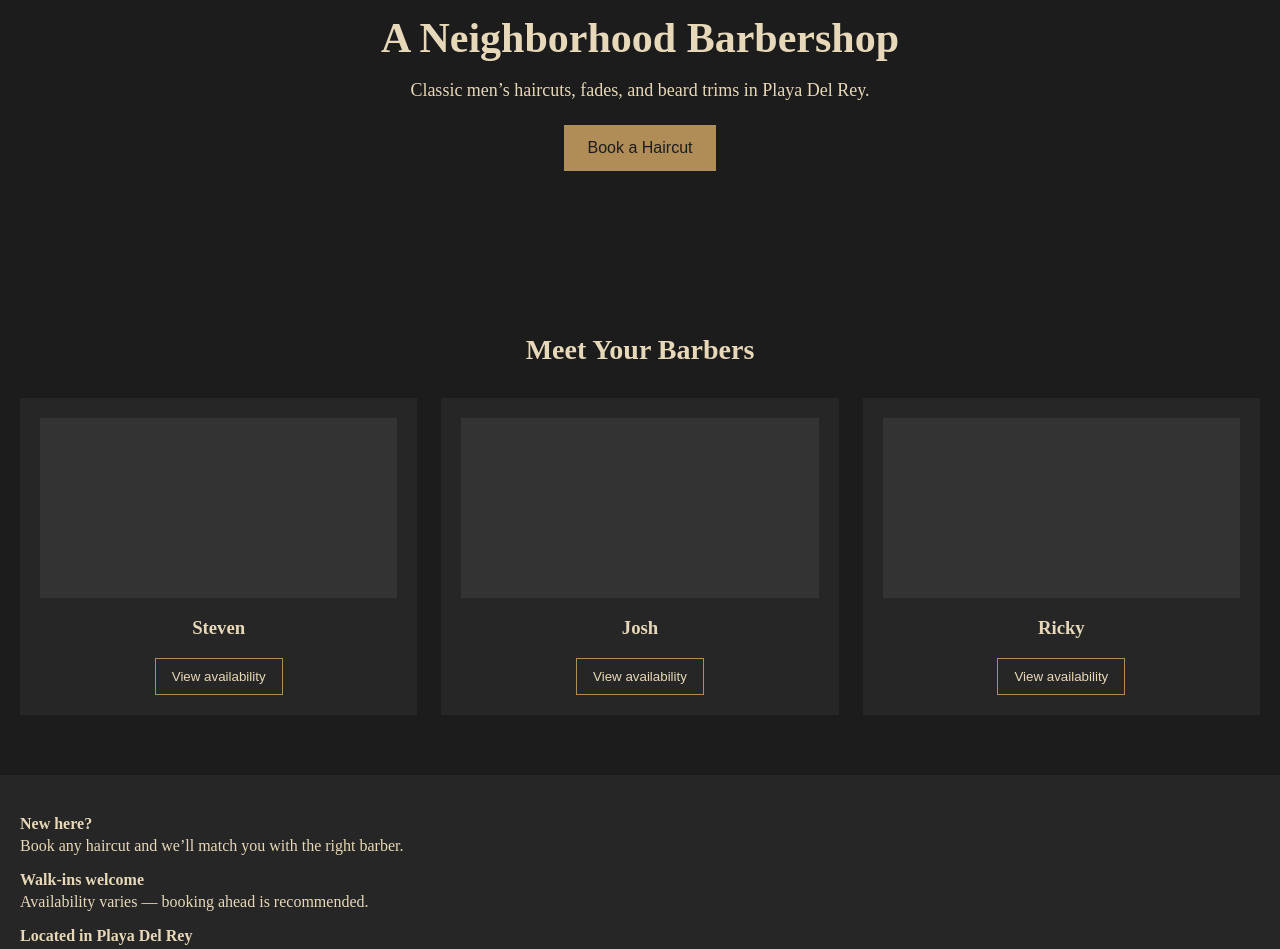
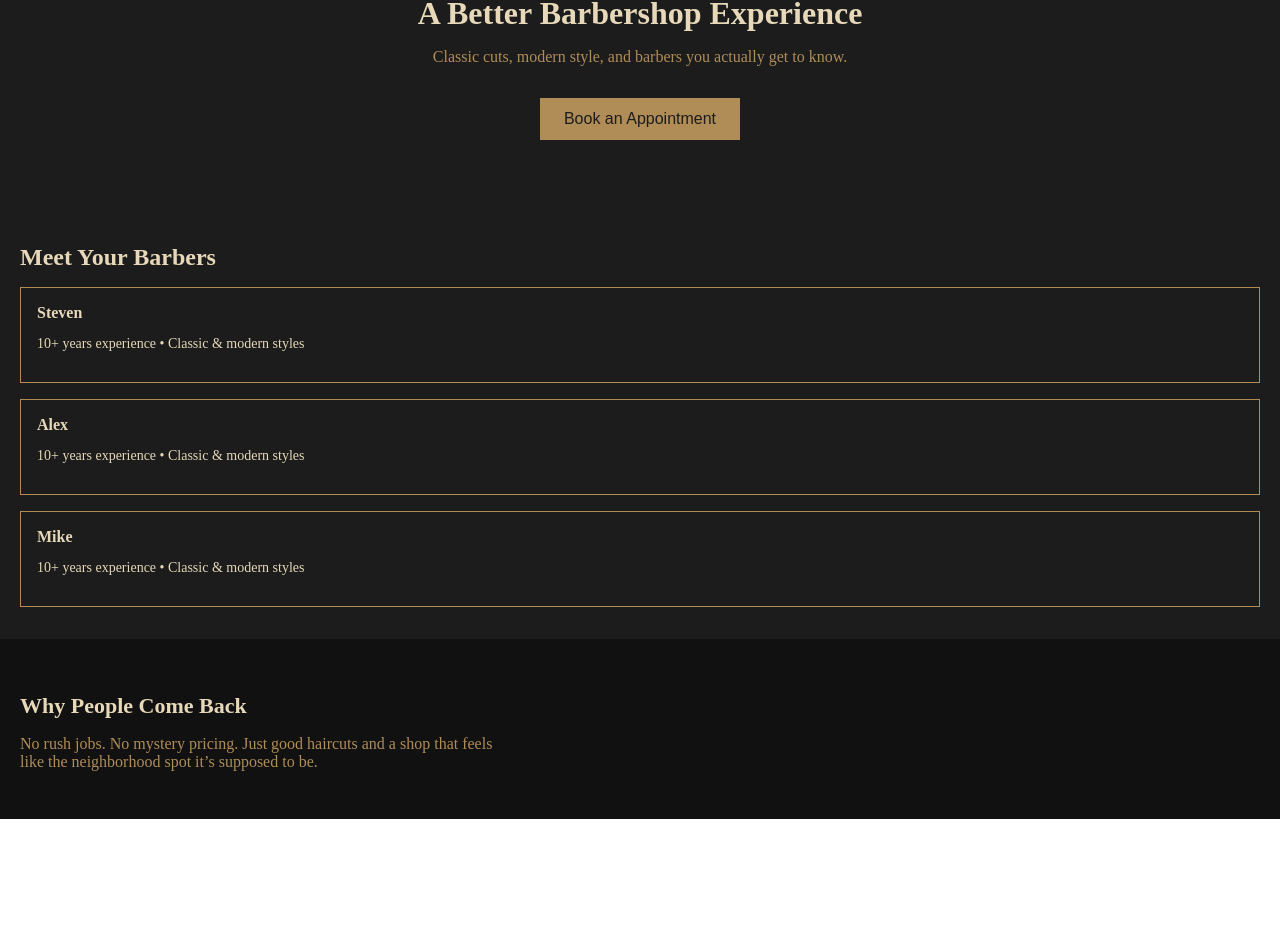
Before and after one commit to jakembonner-dot/neighborhood-barber-demo, a Next.js app: page / in a window 1280 px wide. Shown: the part 158-1107 px from the top of the page. After the commit the page ends 977 px from the top, so only its background shows below. Built offline with nearby package versions, Linux system fonts and the light colour scheme.

Commit message:
Update page.jsx

```diff
--- a/app/page.jsx
+++ b/app/page.jsx
@@ -1,163 +1,98 @@
 'use client';
 
-import { motion } from "framer-motion";
-import { Menu } from "lucide-react";
+import { motion } from 'framer-motion';
+import { Menu } from 'lucide-react';
 
 export default function HomePage() {
   return (
-    <div style={{ backgroundColor: "#1C1C1C", color: "#E6D8B8", minHeight: "100vh" }}>
+    <div style={{ backgroundColor: '#1C1C1C', color: '#E6D8B8', minHeight: '100vh' }}>
       {/* Header */}
-      <header style={styles.header}>
-        <div style={styles.logo}>Neighborhood Barber Shop Co.</div>
+      <header
+        style={{
+          display: 'flex',
+          justifyContent: 'space-between',
+          alignItems: 'center',
+          padding: '16px 20px',
+          borderBottom: '1px solid #B08D57'
+        }}
+      >
+        <h1 style={{ fontSize: '18px', letterSpacing: '1px' }}>
+          Neighborhood Barber Shop Co.
+        </h1>
         <Menu color="#E6D8B8" />
       </header>
 
       {/* Hero */}
-      <section style={styles.hero}>
-        <h1 style={styles.heroTitle}>A Neighborhood Barbershop</h1>
-        <p style={styles.heroSubtitle}>
-          Classic men’s haircuts, fades, and beard trims in Playa Del Rey.
+      <motion.section
+        initial={{ opacity: 0, y: 20 }}
+        animate={{ opacity: 1, y: 0 }}
+        transition={{ duration: 0.6 }}
+        style={{
+          padding: '48px 20px',
+          textAlign: 'center'
+        }}
+      >
+        <h2 style={{ fontSize: '32px', marginBottom: '16px' }}>
+          A Better Barbershop Experience
+        </h2>
+        <p style={{ maxWidth: '420px', margin: '0 auto', color: '#B08D57' }}>
+          Classic cuts, modern style, and barbers you actually get to know.
         </p>
-        <button style={styles.primaryButton}>Book a Haircut</button>
-      </section>
+
+        <button
+          style={{
+            marginTop: '32px',
+            padding: '12px 24px',
+            backgroundColor: '#B08D57',
+            border: 'none',
+            color: '#1C1C1C',
+            fontSize: '16px',
+            cursor: 'pointer'
+          }}
+        >
+          Book an Appointment
+        </button>
+      </motion.section>
 
       {/* Meet Your Barbers */}
-      <section style={styles.section}>
-        <h2 style={styles.sectionTitle}>Meet Your Barbers</h2>
+      <section style={{ padding: '32px 20px' }}>
+        <h3 style={{ fontSize: '24px', marginBottom: '16px' }}>
+          Meet Your Barbers
+        </h3>
 
-        <div style={styles.barberGrid}>
-          <BarberCard name="Steven" />
-          <BarberCard name="Josh" />
-          <BarberCard name="Ricky" />
+        <div style={{ display: 'grid', gap: '16px' }}>
+          {['Steven', 'Alex', 'Mike'].map((name) => (
+            <div
+              key={name}
+              style={{
+                border: '1px solid #B08D57',
+                padding: '16px'
+              }}
+            >
+              <strong>{name}</strong>
+              <p style={{ fontSize: '14px', color: '#E6D8B8' }}>
+                10+ years experience • Classic & modern styles
+              </p>
+            </div>
+          ))}
         </div>
       </section>
 
       {/* Info Section */}
-      <section style={styles.infoSection}>
-        <InfoRow
-          title="New here?"
-          desc="Book any haircut and we’ll match you with the right barber."
-        />
-        <InfoRow
-          title="Walk-ins welcome"
-          desc="Availability varies — booking ahead is recommended."
-        />
-        <InfoRow
-          title="Located in Playa Del Rey"
-          desc="219 Culver Blvd · Easy street parking nearby."
-        />
+      <section
+        style={{
+          padding: '32px 20px',
+          backgroundColor: '#111'
+        }}
+      >
+        <h3 style={{ fontSize: '22px', marginBottom: '12px' }}>
+          Why People Come Back
+        </h3>
+        <p style={{ color: '#B08D57', maxWidth: '480px' }}>
+          No rush jobs. No mystery pricing. Just good haircuts and a shop that feels
+          like the neighborhood spot it’s supposed to be.
+        </p>
       </section>
-
-      {/* Footer */}
-      <footer style={styles.footer}>
-        <p>Neighborhood Barber Shop Co.</p>
-        <p>219 Culver Blvd · Playa Del Rey, CA</p>
-      </footer>
     </div>
   );
 }
-
-/* Components */
-
-function BarberCard({ name }) {
-  return (
-    <motion.div
-      whileHover={{ scale: 1.03 }}
-      style={styles.barberCard}
-    >
-      <div style={styles.barberPhoto} />
-      <h3>{name}</h3>
-      <button style={styles.secondaryButton}>View availability</button>
-    </motion.div>
-  );
-}
-
-function InfoRow({ title, desc }) {
-  return (
-    <div style={styles.infoRow}>
-      <strong>{title}</strong>
-      <span>{desc}</span>
-    </div>
-  );
-}
-
-/* Styles */
-
-const styles = {
-  header: {
-    display: "flex",
-    justifyContent: "space-between",
-    padding: "16px 20px",
-    borderBottom: "1px solid #B08D57",
-  },
-  logo: {
-    fontWeight: 600,
-  },
-  hero: {
-    padding: "80px 20px",
-    textAlign: "center",
-  },
-  heroTitle: {
-    fontSize: "42px",
-    marginBottom: "12px",
-  },
-  heroSubtitle: {
-    fontSize: "18px",
-    marginBottom: "24px",
-  },
-  primaryButton: {
-    backgroundColor: "#B08D57",
-    color: "#1C1C1C",
-    border: "none",
-    padding: "14px 24px",
-    fontSize: "16px",
-    cursor: "pointer",
-  },
-  section: {
-    padding: "60px 20px",
-  },
-  sectionTitle: {
-    fontSize: "28px",
-    marginBottom: "32px",
-    textAlign: "center",
-  },
-  barberGrid: {
-    display: "grid",
-    gridTemplateColumns: "repeat(auto-fit, minmax(220px, 1fr))",
-    gap: "24px",
-  },
-  barberCard: {
-    backgroundColor: "#262626",
-    padding: "20px",
-    textAlign: "center",
-  },
-  barberPhoto: {
-    width: "100%",
-    height: "180px",
-    backgroundColor: "#333",
-    marginBottom: "12px",
-  },
-  secondaryButton: {
-    backgroundColor: "transparent",
-    color: "#E6D8B8",
-    border: "1px solid #B08D57",
-    padding: "10px 16px",
-    cursor: "pointer",
-  },
-  infoSection: {
-    padding: "40px 20px",
-    backgroundColor: "#262626",
-  },
-  infoRow: {
-    display: "flex",
-    flexDirection: "column",
-    gap: "4px",
-    marginBottom: "16px",
-  },
-  footer: {
-    padding: "24px 20px",
-    borderTop: "1px solid #B08D57",
-    textAlign: "center",
-    fontSize: "14px",
-  },
-};
```
